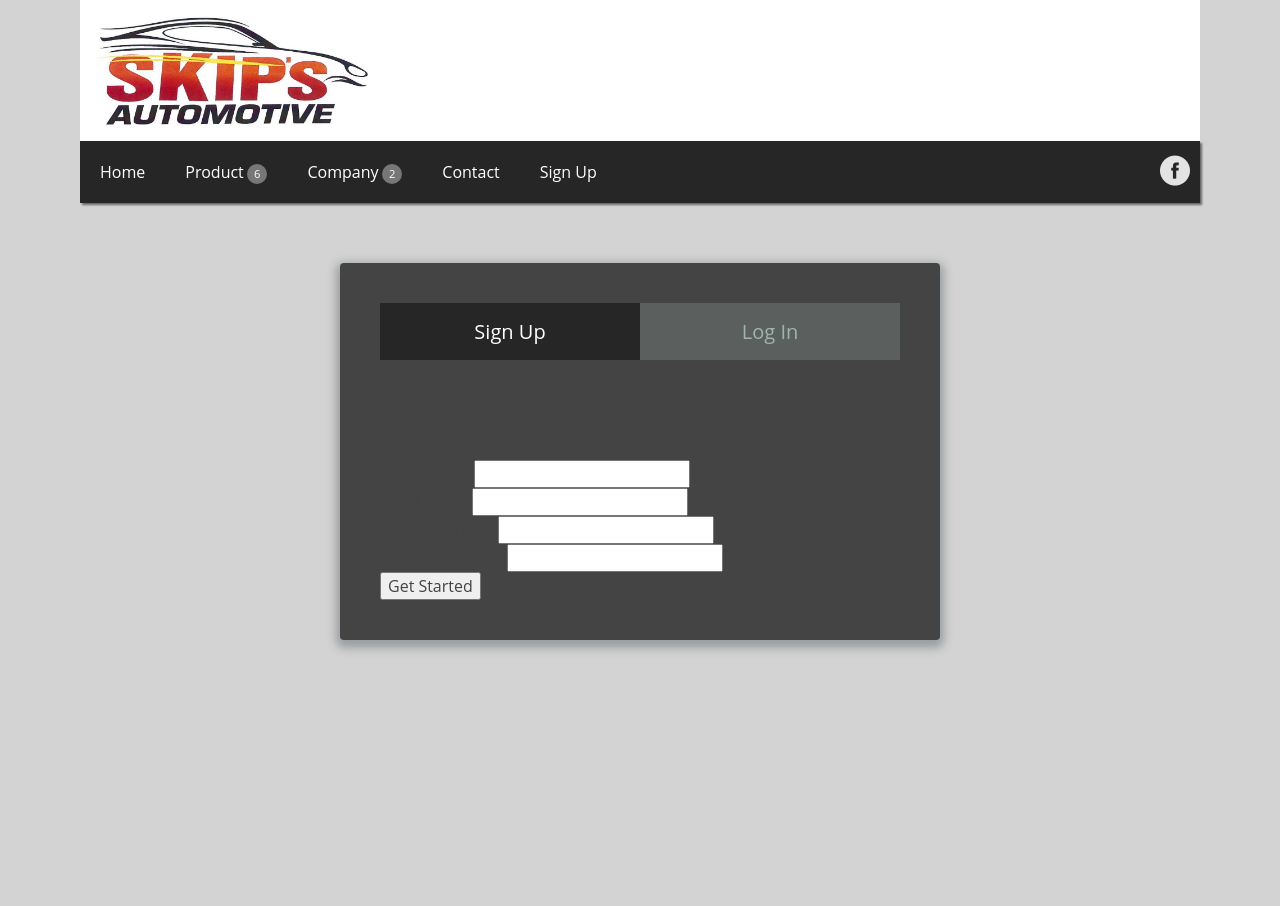
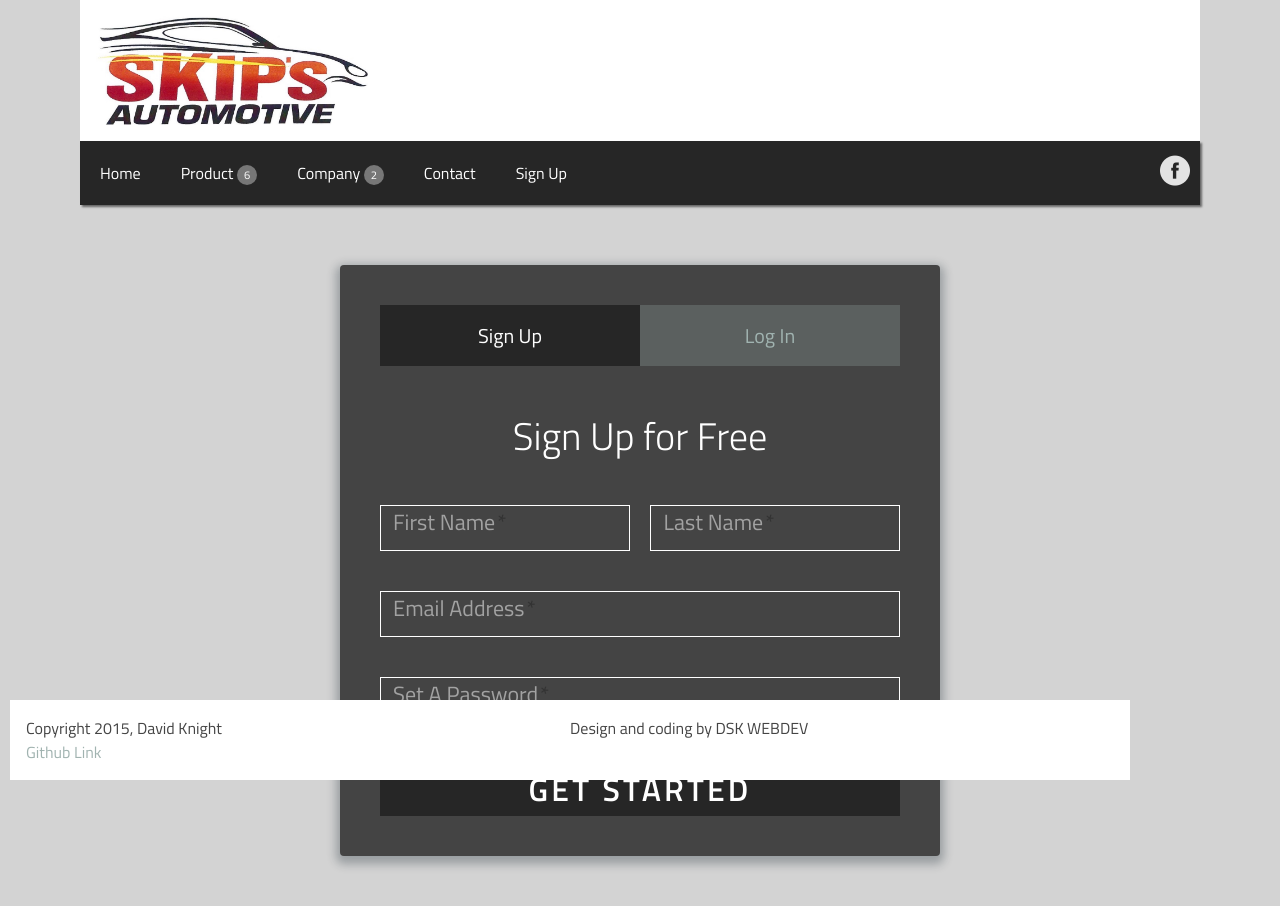
Before and after one commit to dsknight78/Skips-Auto, a plain HTML site: page signup.html in a window 1280 px wide. Before the commit the page ends 800 px from the top, so only its background shows below. Drawn offline with nearby package versions, Linux system fonts and the light colour scheme.

Commit message:
Fixed Sign in page and fixed the Front page image to respond the right way to different sizes of screens.  lots of work has been done on the back end.  Also refactored more code to slim down load time and make page more efficient.

```diff
--- a/css/main.css
+++ b/css/main.css
@@ -49,7 +49,8 @@ img {
       ),
   url(../img/blackGrillCar.png);
   background-size: cover;
-  height: 30vmax;
+  height: 40vmax;
+  position:relative;
 }
 
 .title {
@@ -65,17 +66,23 @@ img {
 .title h1 {
   text-transform: uppercase;
   margin: 0;
+  position:relative;
   font-family: 'Alegreya', serif;
-  font-size: 3rem;
+  font-size: 2.8rem;
   color: white;
   /*white-space: nowrap;*/
 }
 .title h2 {
   margin: 0;
+  position:relative;
   font-family: 'Roboto Condensed', sans-serif;
-  font-size: rem;
+  font-size: 2.0rem;
   color: white;
 }
+
+
+
+
 
 .embed-container { position: relative; padding-bottom: 56.25%; height: 0; overflow: hidden; max-width: 100%; } .embed-container iframe, .embed-container object, .embed-container embed { position: absolute; top: 0; left: 0; width: 100%; height: 100%; }
 
@@ -108,6 +115,7 @@ form {
 }
 
 .form {
+  font-family: 'Titillium Web', sans-serif;
   background: #444;
   padding: 40px;
   max-width: 600px;
@@ -152,6 +160,8 @@ form {
 .tab-content > div:last-child {
   display: none;
 }
+
+
 
 nav {
   display:block;
--- /dev/null
+++ b/css/signin.css
@@ -0,0 +1,187 @@
+*, *:before, *:after {
+  box-sizing: border-box;
+}
+
+html {
+  overflow-y: scroll;
+}
+
+body {
+  background: #d3d3d3;
+  font-family: 'Titillium Web', sans-serif;
+}
+
+a {
+  text-decoration: none;
+  color: #a1b3b0;
+  -webkit-transition: .5s ease;
+  transition: .5s ease;
+}
+a:hover {
+  color: #179b77;
+}
+
+.form {
+  font-family: 'Titillium Web', sans-serif;
+  background: #444;
+  padding: 40px;
+  max-width: 600px;
+  margin: 40px auto;
+  border-radius: 4px;
+  box-shadow: 0 4px 10px 4px rgba(19, 35, 47, 0.3);
+}
+
+.tab-group {
+  list-style: none;
+  padding: 0;
+  margin: 0 0 40px 0;
+}
+.tab-group:after {
+  content: "";
+  display: table;
+  clear: both;
+}
+.tab-group li a {
+  display: block;
+  text-decoration: none;
+  padding: 15px;
+  background: rgba(160, 179, 176, 0.25);
+  color: #a0b3b0;
+  font-size: 20px;
+  float: left;
+  width: 50%;
+  text-align: center;
+  cursor: pointer;
+  -webkit-transition: .5s ease;
+  transition: .5s ease;
+}
+.tab-group li a:hover {
+  background: #262626;
+  color: #ffffff;
+}
+.tab-group .active a {
+  background: #262626;
+  color: #ffffff;
+}
+
+.tab-content > div:last-child {
+  display: none;
+}
+
+h1 {
+  text-align: center;
+  color: #ffffff;
+  font-weight: 300;
+  margin: 0 0 40px;
+}
+
+label {
+  position: absolute;
+  -webkit-transform: translateY(6px);
+          transform: translateY(6px);
+  left: 13px;
+  color: rgba(255, 255, 255, 0.5);
+  -webkit-transition: all 0.25s ease;
+  transition: all 0.25s ease;
+  -webkit-backface-visibility: hidden;
+  pointer-events: none;
+  font-size: 22px;
+}
+label .req {
+  margin: 2px;
+  color: #333333;
+}
+
+label.active {
+  -webkit-transform: translateY(50px);
+          transform: translateY(50px);
+  left: 2px;
+  font-size: 14px;
+}
+label.active .req {
+  opacity: 0;
+}
+
+label.highlight {
+  color: #ffffff;
+}
+
+input, textarea {
+  font-size: 22px;
+  display: block;
+  width: 100%;
+  height: 100%;
+  padding: 5px 10px;
+  background: none;
+  background-image: none;
+  border: 1px solid #ffffff;
+  color:  #444;
+  border-radius: 0;
+  -webkit-transition: border-color .25s ease, box-shadow .25s ease;
+  transition: border-color .25s ease, box-shadow .25s ease;
+}
+input:focus, textarea:focus {
+  outline: 0;
+  border-color: #1ab188;
+}
+
+textarea {
+  border: 2px solid #ffffff;
+  resize: vertical;
+}
+
+.field-wrap {
+  position: relative;
+  margin-bottom: 40px;
+}
+
+.top-row:after {
+  content: "";
+  display: table;
+  clear: both;
+}
+.top-row > div {
+  float: left;
+  width: 48%;
+  margin-right: 4%;
+}
+.top-row > div:last-child {
+  margin: 0;
+}
+
+.button {
+  border: 0;
+  outline: none;
+  border-radius: 0;
+  padding: 15px 0;
+  font-size: 2rem;
+  font-weight: 600;
+  text-transform: uppercase;
+  letter-spacing: .1em;
+  background: #262626;
+  color: #ffffff;
+  -webkit-transition: all 0.5s ease;
+  transition: all 0.5s ease;
+  -webkit-appearance: none;
+}
+.button:hover, .button:focus {
+  background: #262626;
+}
+
+.button-block {
+  display: block;
+  width: 100%;
+}
+
+.forgot {
+  margin-top: -20px;
+  text-align: right;
+}
+
+footer {
+  width:100%;
+  height:100px;
+  position:absolute;
+  bottom:0;
+  left:0;
+}
--- /dev/null
+++ b/js/signin.js
@@ -0,0 +1,43 @@
+$('.form').find('input, textarea').on('keyup blur focus', function (e) {
+
+  var $this = $(this),
+      label = $this.prev('label');
+
+	  if (e.type === 'keyup') {
+			if ($this.val() === '') {
+          label.removeClass('active highlight');
+        } else {
+          label.addClass('active highlight');
+        }
+    } else if (e.type === 'blur') {
+    	if( $this.val() === '' ) {
+    		label.removeClass('active highlight');
+			} else {
+		    label.removeClass('highlight');
+			}
+    } else if (e.type === 'focus') {
+
+      if( $this.val() === '' ) {
+    		label.removeClass('highlight');
+			}
+      else if( $this.val() !== '' ) {
+		    label.addClass('highlight');
+			}
+    }
+
+});
+
+$('.tab a').on('click', function (e) {
+
+  e.preventDefault();
+
+  $(this).parent().addClass('active');
+  $(this).parent().siblings().removeClass('active');
+
+  target = $(this).attr('href');
+
+  $('.tab-content > div').not(target).hide();
+
+  $(target).fadeIn(600);
+
+});
--- /dev/null
+++ b/scss/style.scss
@@ -0,0 +1,193 @@
+@import "compass/css3";
+
+$body-bg: #c1bdba;
+$form-bg: #13232f;
+$white: #ffffff;
+
+$main: #1ab188;
+$main-light: lighten($main,5%);
+$main-dark: darken($main,5%);
+
+$gray-light: #a0b3b0;
+$gray: #ddd;
+
+$thin: 300;
+$normal: 400;
+$bold: 600;
+$br: 4px;
+
+*, *:before, *:after {
+  box-sizing: border-box;
+}
+
+html {
+	overflow-y: scroll;
+}
+
+body {
+  background:$body-bg;
+  font-family: 'Titillium Web', sans-serif;
+}
+
+a {
+  text-decoration:none;
+  color:$main;
+  transition:.5s ease;
+  &:hover {
+    color:$main-dark;
+  }
+}
+
+.form {
+  background:rgba($form-bg,.9);
+  padding: 40px;
+  max-width:600px;
+  margin:40px auto;
+  border-radius:$br;
+  box-shadow:0 4px 10px 4px rgba($form-bg,.3);
+}
+
+.tab-group {
+  list-style:none;
+  padding:0;
+  margin:0 0 40px 0;
+  &:after {
+    content: "";
+    display: table;
+    clear: both;
+  }
+  li a {
+    display:block;
+    text-decoration:none;
+    padding:15px;
+    background:rgba($gray-light,.25);
+    color:$gray-light;
+    font-size:20px;
+    float:left;
+    width:50%;
+    text-align:center;
+    cursor:pointer;
+    transition:.5s ease;
+    &:hover {
+      background:$main-dark;
+      color:$white;
+    }
+  }
+  .active a {
+    background:$main;
+    color:$white;
+  }
+}
+
+.tab-content > div:last-child {
+  display:none;
+}
+
+
+h1 {
+  text-align:center;
+  color:$white;
+  font-weight:$thin;
+  margin:0 0 40px;
+}
+
+label {
+  position:absolute;
+  transform:translateY(6px);
+  left:13px;
+  color:rgba($white,.5);
+  transition:all 0.25s ease;
+  -webkit-backface-visibility: hidden;
+  pointer-events: none;
+  font-size:22px;
+  .req {
+  	margin:2px;
+  	color:$main;
+  }
+}
+
+label.active {
+  transform:translateY(50px);
+  left:2px;
+  font-size:14px;
+  .req {
+    opacity:0;
+  }
+}
+
+label.highlight {
+	color:$white;
+}
+
+input, textarea {
+  font-size:22px;
+  display:block;
+  width:100%;
+  height:100%;
+  padding:5px 10px;
+  background:none;
+  background-image:none;
+  border:1px solid $gray-light;
+  color:$white;
+  border-radius:0;
+  transition:border-color .25s ease, box-shadow .25s ease;
+  &:focus {
+		outline:0;
+		border-color:$main;
+  }
+}
+
+textarea {
+  border:2px solid $gray-light;
+  resize: vertical;
+}
+
+.field-wrap {
+  position:relative;
+  margin-bottom:40px;
+}
+
+.top-row {
+  &:after {
+    content: "";
+    display: table;
+    clear: both;
+  }
+
+  > div {
+    float:left;
+    width:48%;
+    margin-right:4%;
+    &:last-child {
+      margin:0;
+    }
+  }
+}
+
+.button {
+  border:0;
+  outline:none;
+  border-radius:0;
+  padding:15px 0;
+  font-size:2rem;
+  font-weight:$bold;
+  text-transform:uppercase;
+  letter-spacing:.1em;
+  background:$main;
+  color:$white;
+  transition:all.5s ease;
+  -webkit-appearance: none;
+  &:hover, &:focus {
+    background:$main-dark;
+  }
+}
+
+.button-block {
+  display:block;
+  width:100%;
+}
+
+.forgot {
+  margin-top:-20px;
+  text-align:right;
+}
--- a/signup.html
+++ b/signup.html
@@ -6,6 +6,8 @@
     <link rel="stylesheet" href="css/normalize.css">
     <link rel="stylesheet" href="css/components.css">
     <link rel="stylesheet" href="css/main.css">
+    <link rel="stylesheet" href="css/signin.css">
+    <link href='http://fonts.googleapis.com/css?family=Titillium+Web:400,300,600' rel='stylesheet' type='text/css'>
     <script type="text/javascript" src="js/jquery-1.8.3.min.js"></script>
     <script type="text/javascript" src="js/jquery-ui.min.js"></script>
     <script type="text/javascript" src="js/modernizr.js"></script>
@@ -65,18 +67,18 @@
            </div> <!-- /TOP NAV -->
     </header><!-- /header -->
 
+
+    <div class="line">
       <div class="form">
         <ul class="tab-group">
           <li class="tab active"><a href="#signup">Sign Up</a></li>
           <li class="tab"><a href="#login">Log In</a></li>
         </ul>
-
         <div class="tab-content">
           <div id="signup">
             <h1>Sign Up for Free</h1>
 
-          <form action="/" method="post">
-
+            <form action="/" method="post" accept-charset="utf-8">
               <div class="top-row">
                 <div class="field-wrap">
                   <label>
@@ -106,8 +108,7 @@
                 </label>
                 <input type="password"required autocomplete="off"/>
               </div>
-
-          <button type="submit" class="button button-block"/>Get Started</button>
+                <button type="submit" class="button button-block">Get Started</button>
 
             </form>
 
@@ -115,9 +116,7 @@
 
           <div id="login">
             <h1>Welcome Back!</h1>
-
-          <form action="/" method="post">
-
+            <form action="/" method="post" accept-charset="utf-8">
               <div class="field-wrap">
                 <label>
                   Email Address<span class="req">*</span>
@@ -134,21 +133,32 @@
 
               <p class="forgot"><a href="#">Forgot Password?</a></p>
 
-          <button class="button button-block"/>Log In</button>
+              <button class="button button-block">Log In</button>
 
             </form>
 
           </div>
+        </div> <!-- /tab-content -->
+      </div> <!-- /form -->
+    </div>
 
-      </div><!-- tab-content -->
+        <!-- FOOTER -->
+    <footer class="line">
+      <div class="box">
+            <div class="s-12 l-6">
+               <p>Copyright 2015, David Knight</p>
+            </div>
+            <div class="s-12 l-6">
+               <p>Design and coding by DSK WEBDEV</p>
+            </div>
+            <div class="s-12 l-6">
+               <a class="s-12 l-6" href="https://github.com/dsknight78/Skips-Auto.git" title="Github Link">Github Link</a>
+            </div>
+         </div>
+    </footer> <!-- /FOOTER -->
 
-</div> <!-- /form -->
     <script src='http://cdnjs.cloudflare.com/ajax/libs/jquery/2.1.3/jquery.min.js'></script>
-
-        <script src="js/index.js"></script>
-
-
-
+    <script src="js/signin.js"></script>
 
   </body>
 </html>
```
Also changed, not shown: index.html (+1 -1 lines). Lines whose indentation alone changed are shown as unchanged.
